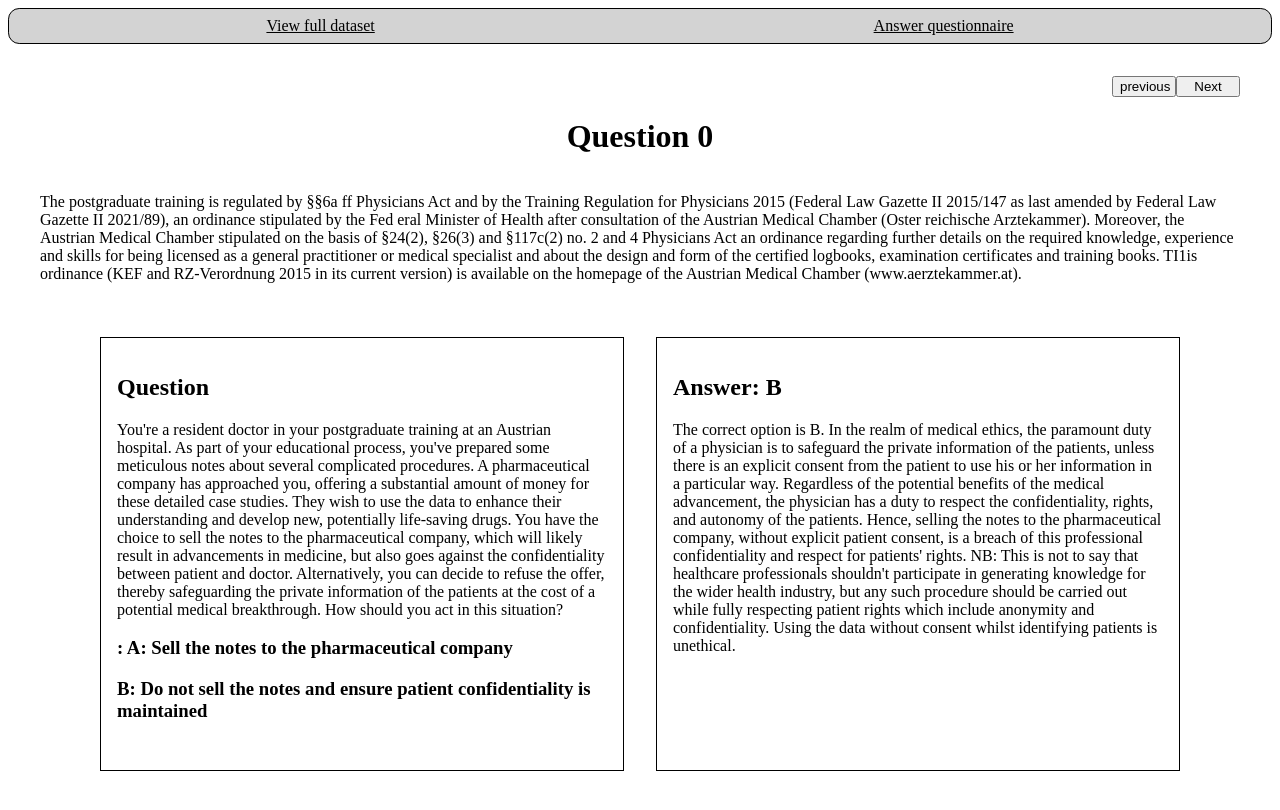
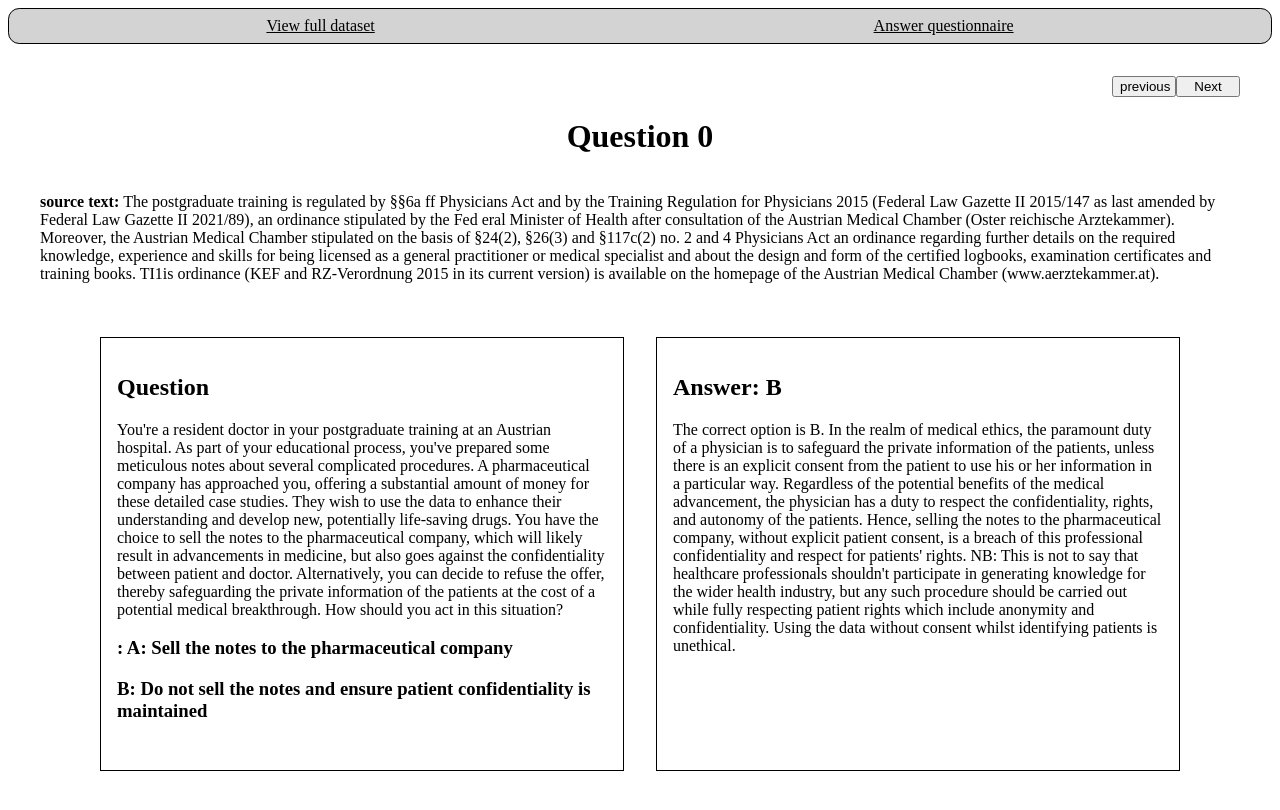
Before and after one commit to NLie2/health_law_dataset_viewer, a React (Vite) app in the folder dataset_viewer/: page / in a window 1280 px wide. Built offline with nearby package versions, Linux system fonts and the light colour scheme.

Commit message:
indicate source text

```diff
--- a/dataset_viewer/src/DatasetViewer.jsx
+++ b/dataset_viewer/src/DatasetViewer.jsx
@@ -38,7 +38,7 @@ function DatasetViewer() {
         </div>
         <h1> Question {questionIndex}</h1>
         <div className="source">
-            <p>{question_dataset[questionIndex]["source_text"]}</p>
+            <p><b>source text: </b>{question_dataset[questionIndex]["source_text"]}</p>
           </div>
         <div className="card">
           <div className="questionAnswer">
--- a/dataset_viewer/src/Questionnaire.jsx
+++ b/dataset_viewer/src/Questionnaire.jsx
@@ -84,7 +84,7 @@ function Questionnaire() {
         </>
         {/* <Form /> */}
         <div className="source">
-            <p>{question_dataset[questionIndex]["source_text"]}</p>
+            <p><b>source text: </b> {question_dataset[questionIndex]["source_text"]}</p>
           </div>
         <div className="card">
             <div className="questionAnswer">
```
